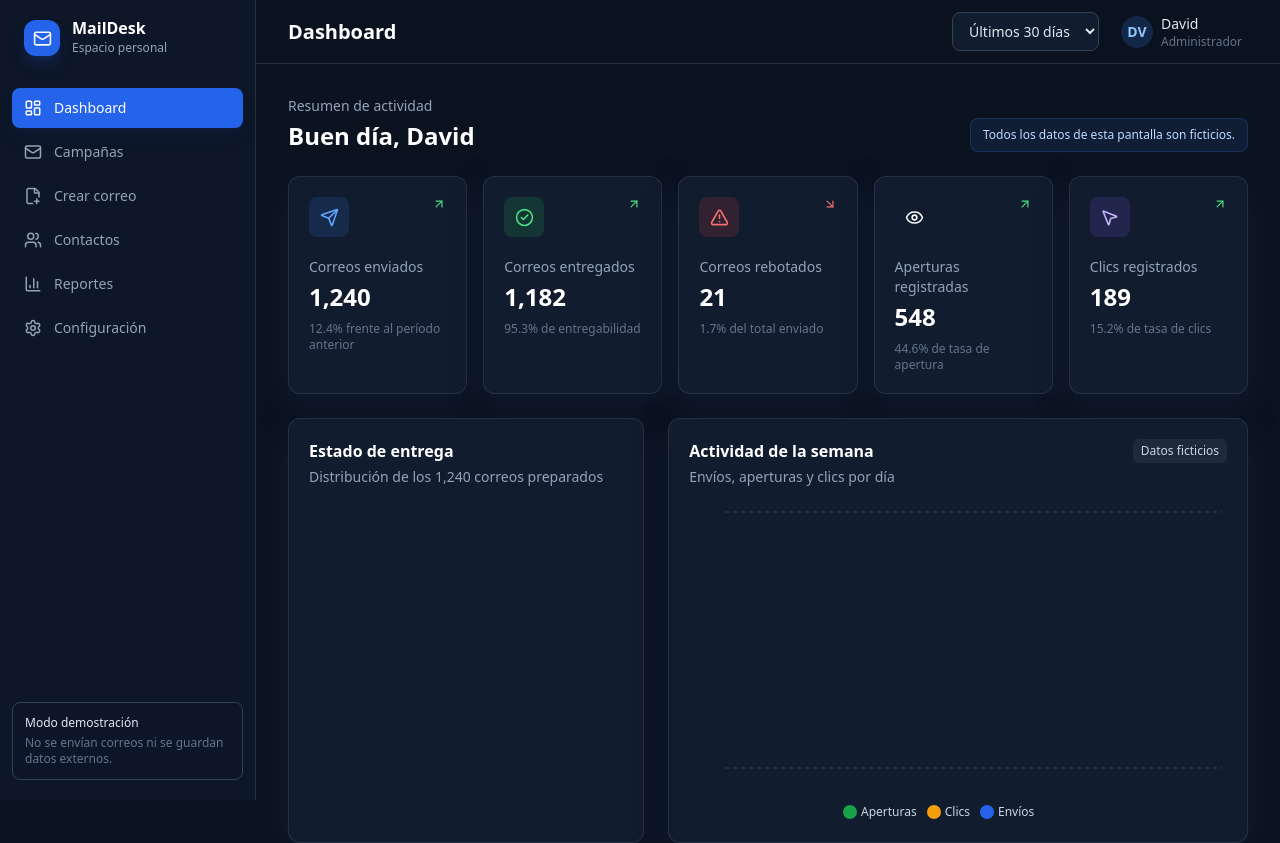
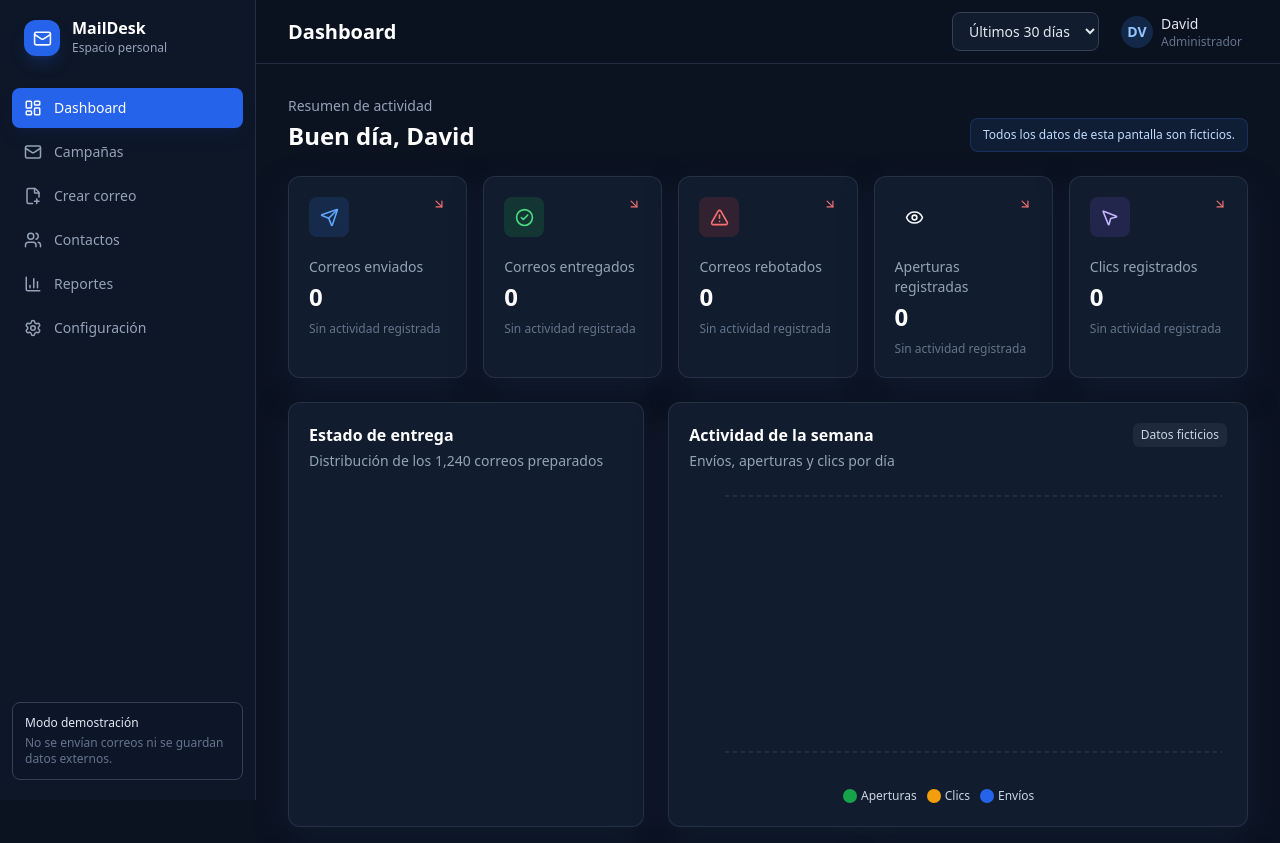
Before and after one commit to dlspwan-web/MailDesk, a React (Vite) app: page / in a window 1280 px wide. Shown: the top 843 px of the page. Built offline with nearby package versions, Linux system fonts and the light colour scheme.

Commit message:
Update Dashboard metrics to reflect no activity
Commit directly to the main branch.

```diff
--- a/src/components/pages/Dashboard.tsx
+++ b/src/components/pages/Dashboard.tsx
@@ -4,11 +4,11 @@ import { campaignRows, deliveryData, performanceData, timelineData } from '../..
 import { StatusBadge } from '../ui'
 
 const metrics = [
-  { label: 'Correos enviados', value: '1,240', detail: '12.4% frente al período anterior', positive: true, icon: Send, color: 'text-blue-400 bg-blue-500/15' },
-  { label: 'Correos entregados', value: '1,182', detail: '95.3% de entregabilidad', positive: true, icon: CheckCircle2, color: 'text-green-400 bg-green-500/15' },
-  { label: 'Correos rebotados', value: '21', detail: '1.7% del total enviado', positive: false, icon: TriangleAlert, color: 'text-red-400 bg-red-500/15' },
-  { label: 'Aperturas registradas', value: '548', detail: '44.6% de tasa de apertura', positive: true, icon: Eye, color: 'text-amber-300 bg-amber-500/15' },
-  { label: 'Clics registrados', value: '189', detail: '15.2% de tasa de clics', positive: true, icon: MousePointer2, color: 'text-violet-300 bg-violet-500/15' },
+  { label: 'Correos enviados', value: '0', detail: 'Sin actividad registrada', positive: false, icon: Send, color: 'text-blue-400 bg-blue-500/15' },
+  { label: 'Correos entregados', value: '0', detail: 'Sin actividad registrada', positive: false, icon: CheckCircle2, color: 'text-green-400 bg-green-500/15' },
+  { label: 'Correos rebotados', value: '0', detail: 'Sin actividad registrada', positive: false, icon: TriangleAlert, color: 'text-red-400 bg-red-500/15' },
+  { label: 'Aperturas registradas', value: '0', detail: 'Sin actividad registrada', positive: false, icon: Eye, color: 'text-amber-300 bg-amber-500/15' },
+  { label: 'Clics registrados', value: '0', detail: 'Sin actividad registrada', positive: false, icon: MousePointer2, color: 'text-violet-300 bg-violet-500/15' },
 ]
 
 function ChartTooltip({ active, payload, label }: { active?: boolean; payload?: { name: string; value: number; color: string }[]; label?: string }) {
```
